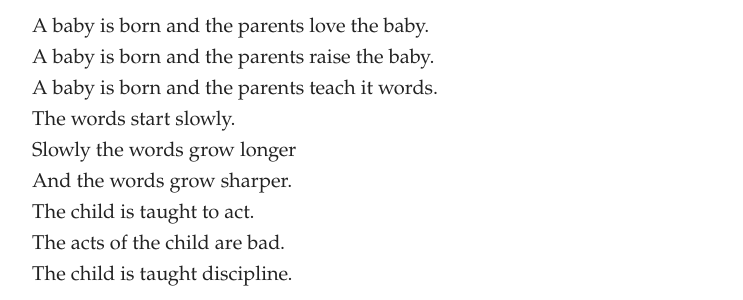
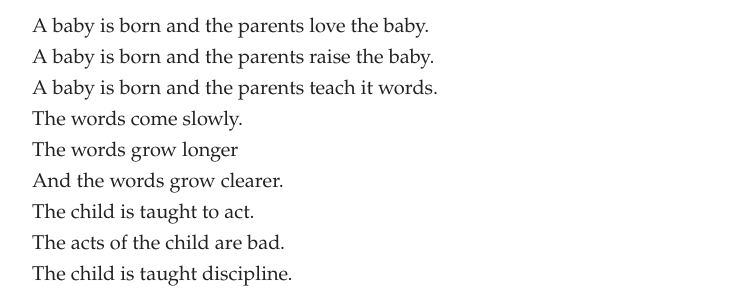
Before and after one commit to artsandmetaphysics/goodlifeodyssey, a Jekyll site: the page built from _documents/questioning-poem.md, in a window 1280 px wide. Shown: the part 147-447 px from the top of the page, without its empty margins (268-1011 px from the left). Built offline with Jekyll 4.4.1, drawn with Linux system fonts in a browser that asks for light colours.

Commit message:
More improvements

```diff
--- a/_documents/questioning-poem.md
+++ b/_documents/questioning-poem.md
@@ -11,9 +11,9 @@ order: 0.1
 A baby is born and the parents love the baby.<br>
 A baby is born and the parents raise the baby.<br>
 A baby is born and the parents teach it words.<br>
-The words start slowly.<br>
-Slowly the words grow longer<br>
-And the words grow sharper.<br>
+The words come slowly.<br>
+The words grow longer<br>
+And the words grow clearer.<br>
 The child is taught to act.<br>
 The acts of the child are bad.<br>
 The child is taught discipline.<br>
```
Also changed, not shown: documents/questioning-poem.md (+3 -3 lines).
